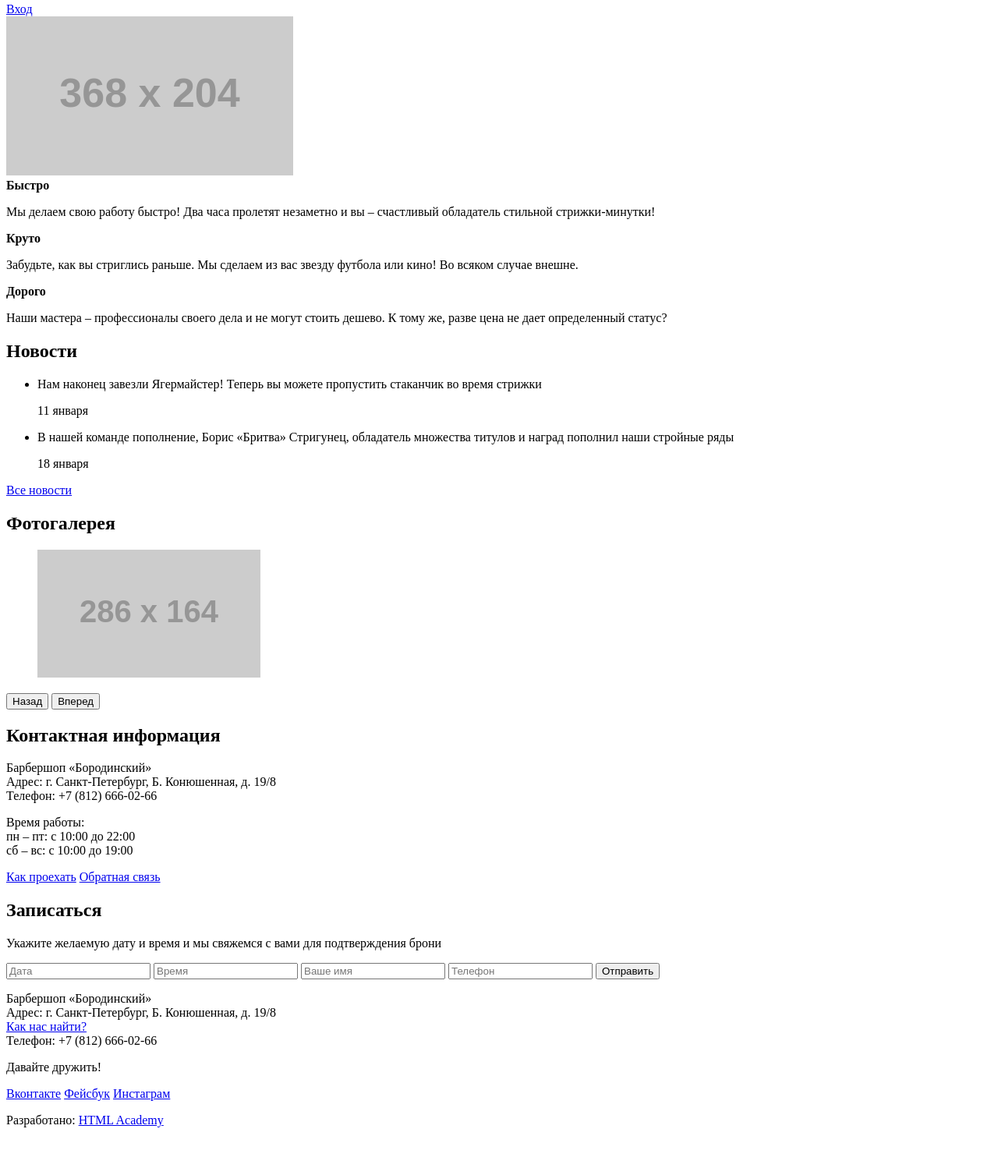
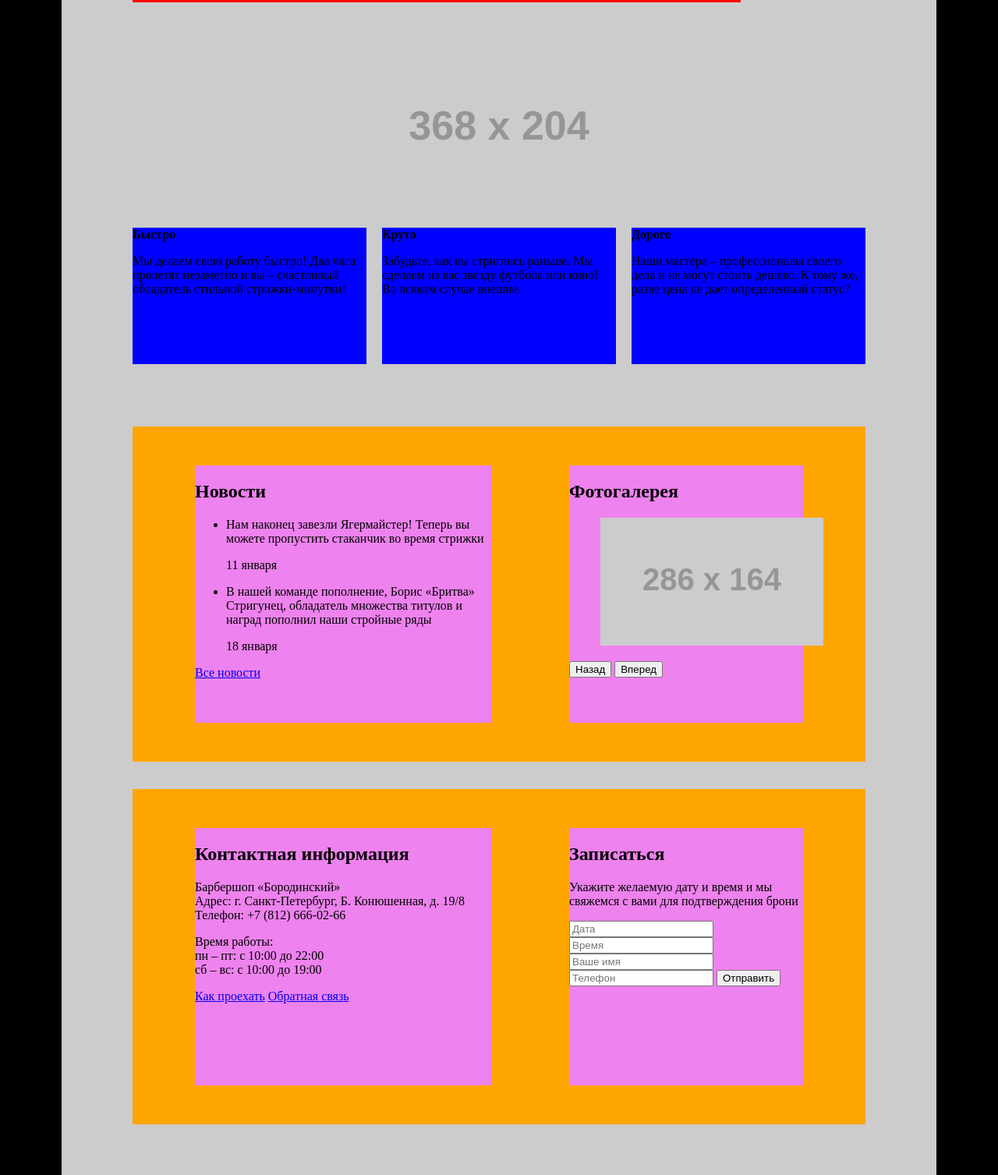
Before and after one commit to Bludniy/htmlacademy-htmlcss-basic--barbershop, a plain HTML site: page index.html in a window 1280 px wide. Shown: the part 119-1626 px from the top of the page at 78% size. Before the commit the page ends 1581 px from the top, so only its background shows below. Drawn offline with Linux system fonts and the light colour scheme; placeholder pictures from the web are drawn by us.

Commit message:
Создана сетка главной страницы
Для наглядности введено цветное оформление блоков с заданием им минимальной высоты.

```diff
--- a/css/style.css
+++ b/css/style.css
@@ -0,0 +1,124 @@
+html,
+body {
+  min-width: 1122px;
+  min-height: 1750px;
+  margin: 0;
+  padding: 0;
+}
+
+body {
+  background: #000000 url("http://via.placeholder.com/1122x1750") no-repeat 50% 3px;
+  background-size: 1122px auto;
+}
+
+.clearfix::after {
+  content: "";
+  display: table;
+  clear: both;
+}
+
+.main-header {
+  margin-bottom: 60px;
+}
+
+.container {
+  width: 940px;
+  margin: 0 auto;
+  padding: 0 10px;
+}
+
+.main-navigation {
+  float: left;
+  width: 780px;
+  /* Только для оформления сетки */
+  min-height: 70px;
+  background-color: red;
+}
+
+.user-block {
+  float: right;
+  width: 140px;
+  /* Только для оформления сетки */
+  min-height: 70px;
+  background-color: green;
+}
+
+.index-logo {
+  width: 368px;
+  height: 204px;
+  margin-right: auto;
+  margin-bottom: 25px;
+  margin-left: auto;
+}
+
+.features {
+  margin-bottom: 80px;
+}
+
+.features-item {
+  float: left;
+  width: 300px;
+  /* Только для оформления сетки */
+  min-height: 175px;
+
+  margin-right: 20px;
+  background-color: blue;
+}
+
+.features-item:last-child {
+  margin-right: 0;
+}
+
+.index-content {
+  margin-bottom: 35px;
+  padding: 50px 80px;
+  background-color: orange;
+}
+
+.index-content-left {
+  float: left;
+  width: 380px;
+  /* Только для оформления сетки */
+  min-height: 330px;
+  background-color: violet;
+}
+
+.index-content-right {
+  float: right;
+  width: 300px;
+  /* Только для оформления сетки */
+  min-height: 330px;
+  background-color: violet;
+}
+
+.main-footer {
+  margin-top: 65px;
+  padding-top: 60px;
+  padding-bottom: 40px;
+  background-color: red;
+}
+
+.footer-contacts {
+  float: left;
+  width: 320px;
+  margin-right: 60px;
+  /* Только для оформления сетки */
+  min-height: 90px;
+  background-color: green;
+}
+
+.footer-social {
+  float: left;
+  width: 180px;
+  /* Только для оформления сетки */
+  min-height: 90px;
+  background-color: green;
+}
+
+.footer-copyright {
+  float: right;
+  width: 180px;
+  /* Только для оформления сетки */
+  min-height: 90px;
+  background-color: green;
+}
--- a/index.html
+++ b/index.html
@@ -3,10 +3,11 @@
   <head>
     <meta charset="utf-8">
     <title>Барбершоп «Бородинский»</title>
+    <link rel="stylesheet" href="css/style.css">
   </head>
   <body>
     <header class="main-header">
-      <div class="container">
+      <div class="container clearfix">
         <nav class="main-navigation">
           <ul>
             <li><a href="#">Информация</a></li>
@@ -26,7 +27,7 @@
         <img src="http://via.placeholder.com/368x204" width="368" height="204" alt=
         "Барбершоп «Бородинский»">
       </div>
-      <section class="features">
+      <section class="features clearfix">
         <div class="features-item">
           <b class="features-name">Быстро</b>
           <p>Мы делаем свою работу быстро! Два часа пролетят
@@ -46,7 +47,7 @@
              определенный статус?</p>
         </div>
       </section>
-      <div class="index-content">
+      <div class="index-content clearfix">
         <div class="index-content-left">
           <h2 class="index-content-title">Новости</h2>
           <ul class="news-preview">
@@ -76,7 +77,7 @@
           </div>
         </div>
       </div>
-      <div class="index-content">
+      <div class="index-content clearfix">
         <div class="index-content-left">
           <h2 class="index-content-title">Контактная информация</h2>
           <p>
@@ -108,7 +109,7 @@
       </div>
     </main>
     <footer class="main-footer">
-      <div class="container">
+      <div class="container clearfix">
         <div class="footer-contacts">
           <p>
             Барбершоп «Бородинский»<br>
```
